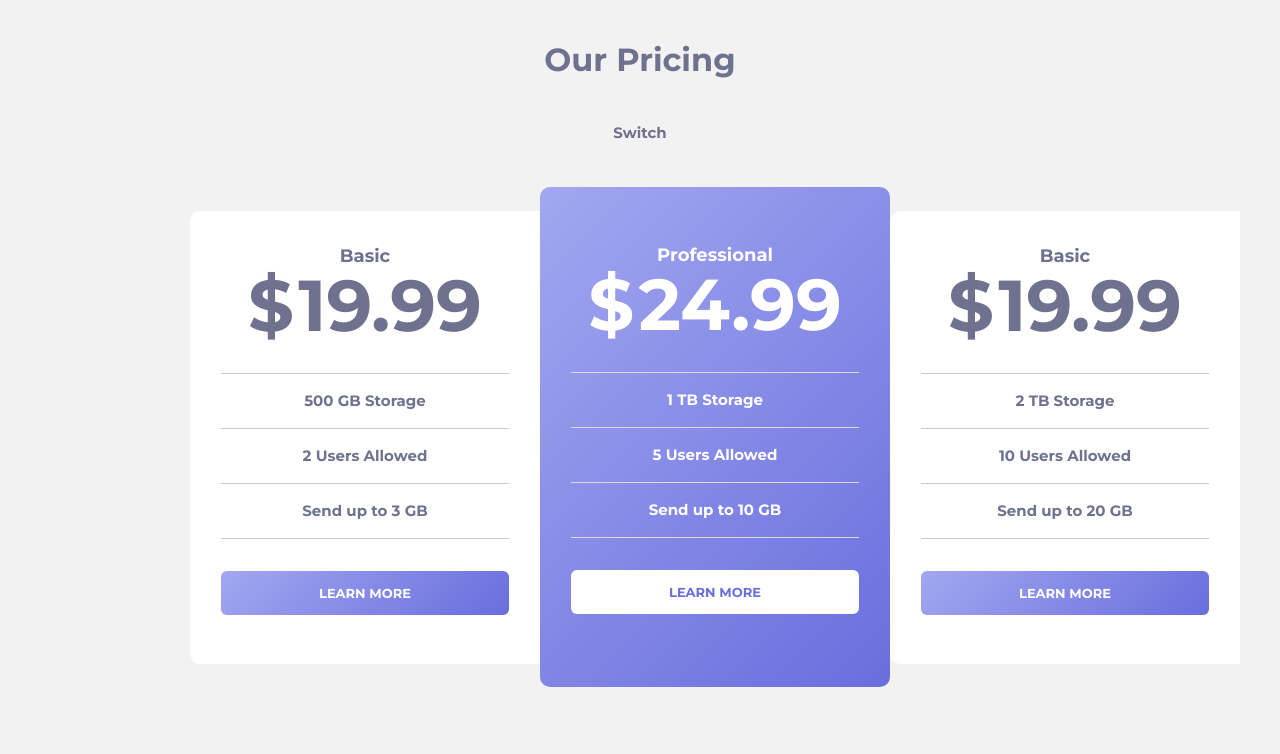
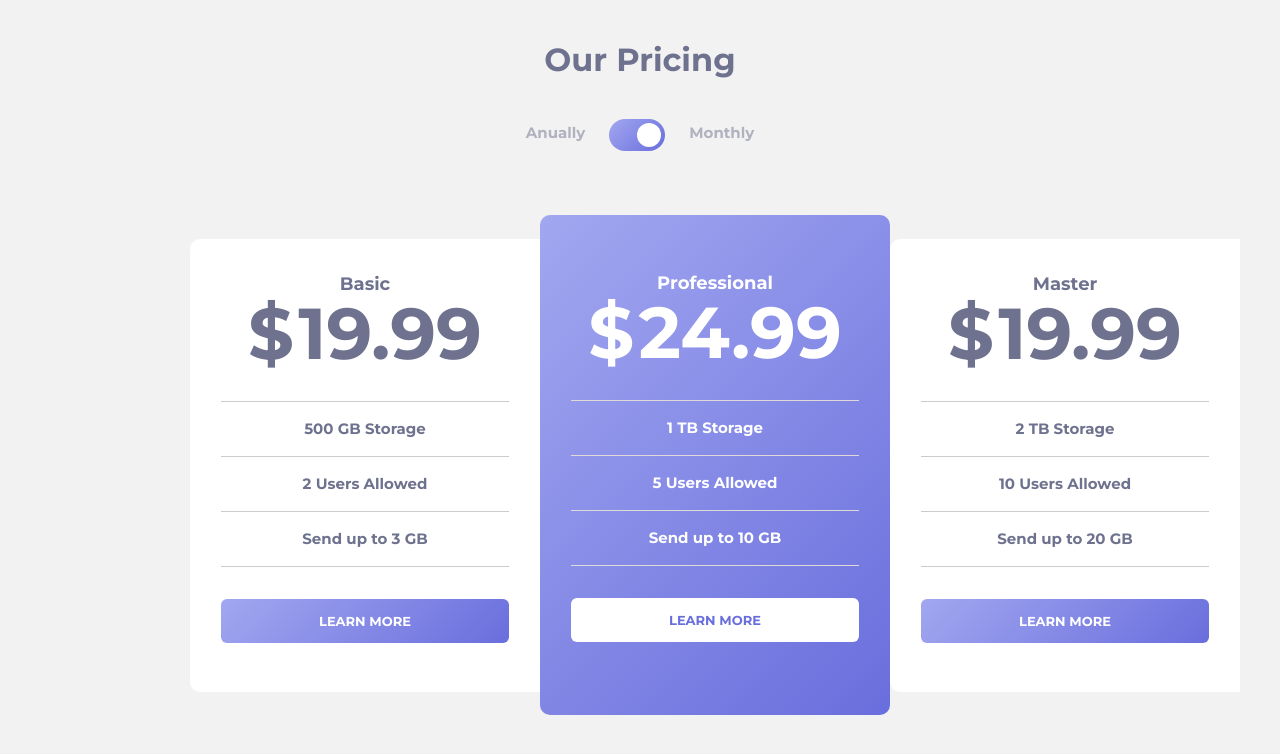
Before and after one commit to rakhim1502/pricing-component, a plain HTML site: page index.html in a window 1280 px wide. Drawn offline with Linux system fonts and the light colour scheme.

Commit message:
add switch styles

```diff
--- a/css/style.css
+++ b/css/style.css
@@ -182,3 +182,60 @@ img {
   border-color: #fff;
   color: #fff;
 }
+
+.pricing-switch{
+  margin-bottom: 64px;
+}
+
+.switch-label{
+  color: rgba(110, 114, 142, 0.5);
+  cursor: pointer;
+  margin-right: 24px;
+  margin-left: 24px;
+}
+
+.switch-label:hover{
+  color: #6E728E;
+}
+
+
+.switch{
+  display: flex;
+  justify-content: center;
+
+}
+
+.switch-control{
+  position: relative;
+  width: 56px;
+  height: 32px;
+  border-radius: 16px;
+  padding: 4px;
+  background-image: linear-gradient(135deg, #a2a7f0 -0.05%, #696edd);
+}
+
+.switch-circle{
+  width: 24px;
+  height: 24px;
+  border-radius: 50%;
+  background-color: #fff;
+  transition: margin 0.3s ease;
+}
+
+.switch-control-anual,
+.switch-control-monthly{
+  position: absolute;
+  left: 0;
+  top: 0;
+  width: 100%;
+  height: 100%;
+  cursor: pointer;
+}
+.switch-input-anual:checked ~ .switch-control .switch-control-monthly,
+.switch-input-monthly:checked ~ .switch-control .switch-control-anual{
+  z-index: 5;
+}
+
+.switch-input-monthly:checked ~ .switch-control .switch-circle{
+  margin-left: 24px;
+}
--- a/index.html
+++ b/index.html
@@ -15,12 +15,26 @@
   <main class="main-content">
     <div class="page container">
       <h2 class="page-title">Our Pricing</h2>
-      <div class="switch">Switch</div>
+      <form class="pricing-switch" action="https://echo.htmlacademy.ru" method="get">
+        <div class="switch">
+          <input class="switch-input-anual visuallyhidden" type="radio" name="payment_period" value="anual" id="anual-payment-radio">
+          <input class="switch-input-monthly visuallyhidden" type="radio" name="payment_period" value="monthly" id="monthly-payment-radio" checked>
+          <label class="switch-label" for="anual-payment-radio">Anually</label>
+          <div class="switch-control">
+            <div class="switch-circle"></div>
+            <label class="switch-control-anual" for="anual-payment-radio"></label>
+            <label class="switch-control-monthly" for="monthly-payment-radio"></label>
+          </div>
+          <label class="switch-label" for="monthly-payment-radio">Monthly</label>
+        </div>
+      </form>
+
+
       <div class="pricing0">
         <section class="pricing">
           <h3 class="pricing-heading">Basic</h3>
           <span class="price">$</span>
-          <span class="price">19.99</span>
+          <span class="price pricing-plan-value">19.99</span>
           <ul class="pricing-list">
             <li class="pricing-item">500 GB Storage</li>
             <li class="pricing-item">2 Users Allowed</li>
@@ -31,7 +45,7 @@
         <section class="pricing pricing-professional">
           <h3 class="pricing-heading pricing-heading-professional">Professional</h3>
           <span class="price price-professional">$</span>
-          <span class="price price-professional">24.99</span>
+          <span class="price price-professional pricing-plan-value">24.99</span>
           <ul class="pricing-list pricing-list-professional">
             <li class="pricing-item pricing-item-professional">1 TB Storage</li>
             <li class="pricing-item pricing-item-professional">5 Users Allowed</li>
@@ -40,10 +54,10 @@
           <a class="learn-more learn-more-professional" href="#">LEARN MORE</a>
         </section>
         <section class="pricing pricing-master">
-          <h3 class="pricing-heading">Basic</h3>
+          <h3 class="pricing-heading">Master</h3>
           <div class="narx">
             <span class="price">$</span>
-            <span class="price">19.99</span>
+            <span class="price pricing-plan-value">19.99</span>
           </div>
           <ul class="pricing-list">
             <li class="pricing-item">2 TB Storage</li>
--- a/js/main.js
+++ b/js/main.js
@@ -0,0 +1,20 @@
+const elsPaymentPeriodRadio = document.querySelectorAll('[name="payment_period"]');
+const elsPaymentPricingPlanValue = document.querySelectorAll('pricing-plan-value');
+
+elsPaymentPeriodRadio.forEach(function (elPaymentPeriodRadio) {
+  elPaymentPeriodRadio.addEventListener('change', function () {
+    const period = elPaymentPeriodRadio.value;
+    if (period == 'annual') {
+      elsPaymentPricingPlanValue.forEach(function (elPrice) {
+        elPrice.textContent = elPrice.closest('pricing-plan').dataset.paymentAnnual;
+      });
+
+    } else{
+      elsPaymentPricingPlanValue.forEach(function (elPrice) {
+        elPrice.textContent = elPrice.closest('.pricng-plan').dataset.paymentMonthly;
+      });
+    }
+
+  });
+
+});
```
